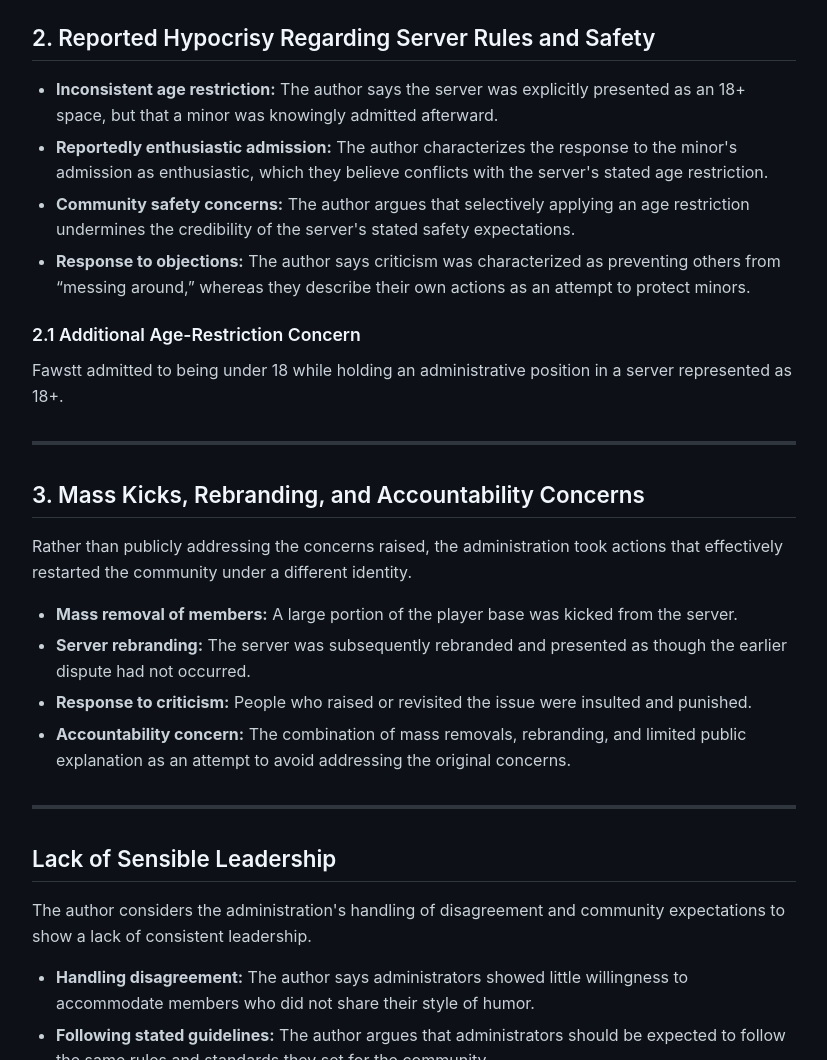
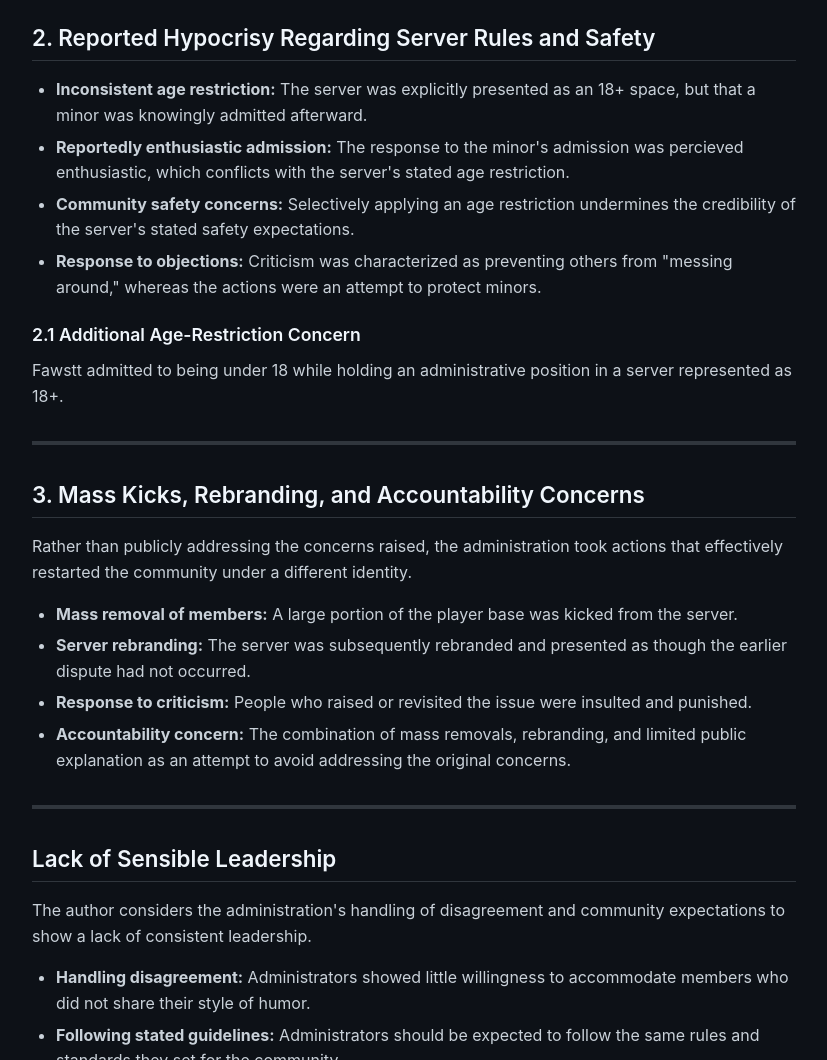
Before and after one commit to ajsea1sy/rixarchives, a plain HTML site: page sake.html in a window 1280 px wide. Shown: the part 1740-2800 px from the top of the page, without its empty margins (226-1053 px from the left). Drawn offline with Linux system fonts and the light colour scheme.

Commit message:
Update sake.html

```diff
--- a/sake.html
+++ b/sake.html
@@ -82,7 +82,7 @@
 
   <section id="involvement">
     <h2>Involvement Roles</h2>
-    <p class="muted">Names below are online aliases. Role descriptions reflect the author's account of each person's involvement and are not legal or identity information.</p>
+    <p class="muted">Names below are online aliases. Role descriptions reflect the account of each person's involvement and are not legal or identity information.</p>
     <div class="table-container">
       <table>
         <thead><tr><th>Alias</th><th>Assessment</th></tr></thead>
@@ -144,10 +144,10 @@
   <section id="chapter2">
     <h2>2. Reported Hypocrisy Regarding Server Rules and Safety</h2>
     <ul>
-      <li><strong>Inconsistent age restriction:</strong> The author says the server was explicitly presented as an 18+ space, but that a minor was knowingly admitted afterward.</li>
-      <li><strong>Reportedly enthusiastic admission:</strong> The author characterizes the response to the minor's admission as enthusiastic, which they believe conflicts with the server's stated age restriction.</li>
-      <li><strong>Community safety concerns:</strong> The author argues that selectively applying an age restriction undermines the credibility of the server's stated safety expectations.</li>
-      <li><strong>Response to objections:</strong> The author says criticism was characterized as preventing others from “messing around,” whereas they describe their own actions as an attempt to protect minors.</li>
+      <li><strong>Inconsistent age restriction:</strong> The server was explicitly presented as an 18+ space, but that a minor was knowingly admitted afterward.</li>
+      <li><strong>Reportedly enthusiastic admission:</strong> The response to the minor's admission was percieved enthusiastic, which conflicts with the server's stated age restriction.</li>
+      <li><strong>Community safety concerns:</strong> Selectively applying an age restriction undermines the credibility of the server's stated safety expectations.</li>
+      <li><strong>Response to objections:</strong> Criticism was characterized as preventing others from "messing around," whereas the actions were an attempt to protect minors.</li>
     </ul>
 
     <h3>2.1 Additional Age-Restriction Concern</h3>
@@ -173,9 +173,9 @@
     <h2>Lack of Sensible Leadership</h2>
     <p>The author considers the administration's handling of disagreement and community expectations to show a lack of consistent leadership.</p>
     <ul>
-      <li><strong>Handling disagreement:</strong> The author says administrators showed little willingness to accommodate members who did not share their style of humor.</li>
-      <li><strong>Following stated guidelines:</strong> The author argues that administrators should be expected to follow the same rules and standards they set for the community.</li>
-      <li><strong>Administrative responsibility:</strong> The author believes the people managing the server should have been capable of recognizing the consequences of inconsistent moderation and unclear safety standards.</li>
+      <li><strong>Handling disagreement:</strong> Administrators showed little willingness to accommodate members who did not share their style of humor.</li>
+      <li><strong>Following stated guidelines:</strong> Administrators should be expected to follow the same rules and standards they set for the community.</li>
+      <li><strong>Administrative responsibility:</strong> People managing the server should have been capable of recognizing the consequences of inconsistent moderation and unclear safety standards.</li>
     </ul>
   </section>
 
```
